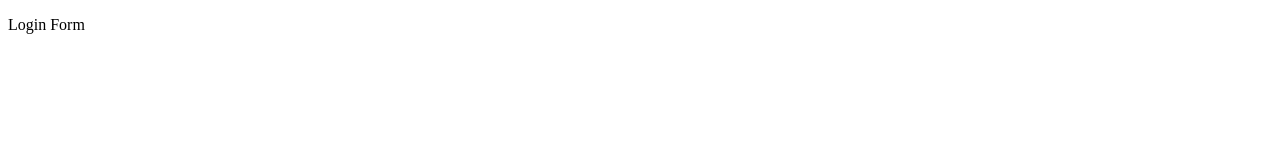
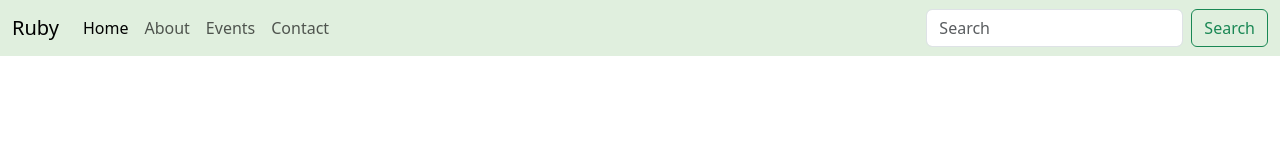
Before and after one commit to ewandeyb/Membership_Website, a plain HTML site: page index.html in a window 1280 px wide. Drawn offline with nearby package versions, Linux system fonts and the light colour scheme.

Commit message:
Added Contacts Tab

```diff
--- a/index.html
+++ b/index.html
@@ -1,11 +1,43 @@
-<!DOCTYPE html>
+<!doctype html>
 <html lang="en">
 <head>
-   <meta charset="UTF-8">
-   <meta name="viewport" content="width=device-width, initial-scale=1.0">
-   <title>Document</title>
+   <meta charset="utf-8">
+   <meta name="viewport" content="width=device-width, initial-scale=1">
+   <title>Bootstrap demo</title>
+   <link href="https://cdn.jsdelivr.net/npm/bootstrap@5.3.1/dist/css/bootstrap.min.css" rel="stylesheet" integrity="sha384-4bw+/aepP/YC94hEpVNVgiZdgIC5+VKNBQNGCHeKRQN+PtmoHDEXuppvnDJzQIu9" crossorigin="anonymous">
 </head>
 <body>
-   <p>Login Form</p>
+   <nav class="navbar navbar-expand-lg " style="background-color:#E0EFDE;">
+      <div class="container-fluid">
+         <a class="navbar-brand" href="#">Ruby</a>
+         <button class="navbar-toggler" type="button" data-bs-toggle="collapse" data-bs-target="#navbarSupportedContent" aria-controls="navbarSupportedContent" aria-expanded="false" aria-label="Toggle navigation">
+            <span class="navbar-toggler-icon"></span>
+         </button>
+         <div class="collapse navbar-collapse" id="navbarSupportedContent">
+            <ul class="navbar-nav me-auto mb-2 mb-lg-0">
+            <li class="nav-item">
+               <a class="nav-link active" aria-current="page" href="#">Home</a>
+            </li>
+            <li class="nav-item">
+               <a class="nav-link" href="#">About</a>
+            </li>
+            <li class="nav-item">
+               <a class="nav-link" href="#">Events</a>
+            </li>
+            <li class = "nav-item">
+               <a class="nav-link" href="#">Contact</a>
+            </li>
+            </ul>
+            <form class="d-flex" role="search">
+            <input class="form-control me-2" type="search" placeholder="Search" aria-label="Search">
+            <button class="btn btn-outline-success" type="submit">Search</button>
+            </form>
+         </div>
+      </div>
+      </nav>
+
+   <script src="https://cdn.jsdelivr.net/npm/bootstrap@5.3.1/dist/js/bootstrap.bundle.min.js" integrity="sha384-HwwvtgBNo3bZJJLYd8oVXjrBZt8cqVSpeBNS5n7C8IVInixGAoxmnlMuBnhbgrkm" crossorigin="anonymous"></script>
+   <script src="https://cdn.jsdelivr.net/npm/@popperjs/core@2.11.8/dist/umd/popper.min.js" integrity="sha384-I7E8VVD/ismYTF4hNIPjVp/Zjvgyol6VFvRkX/vR+Vc4jQkC+hVqc2pM8ODewa9r" crossorigin="anonymous"></script>
+   <script src="https://cdn.jsdelivr.net/npm/bootstrap@5.3.1/dist/js/bootstrap.min.js" integrity="sha384-Rx+T1VzGupg4BHQYs2gCW9It+akI2MM/mndMCy36UVfodzcJcF0GGLxZIzObiEfa" crossorigin="anonymous"></script>
 </body>
 </html>
```
